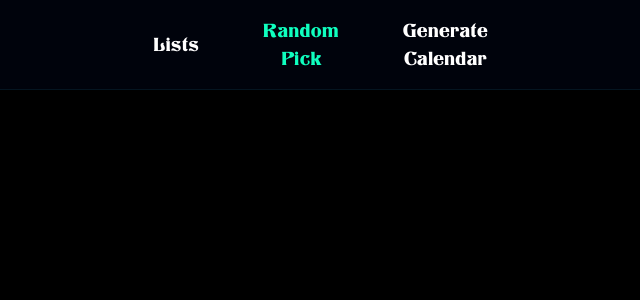
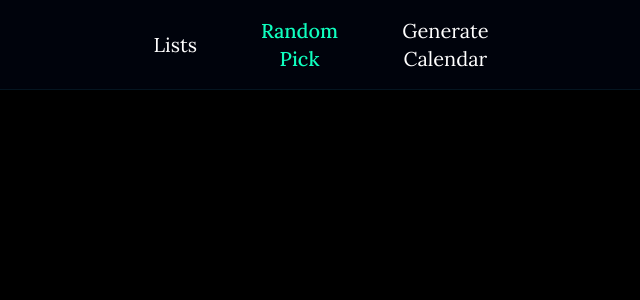
Before and after one commit to Sandoramix/whoisnext, a Next.js app: page / in a window 1280 px wide. Shown: the top 300 px of the page, without its empty margins (319-959 px from the left). Built offline with nearby package versions, Linux system fonts and the light colour scheme.

Commit message:
customized scrollbar

```diff
--- a/src/styles/globals.css
+++ b/src/styles/globals.css
@@ -14,6 +14,22 @@
 }
 
 @font-face {
-  src: url("./fonts/Titania-Regular.ttf");
+  src: url("./fonts/lora/Lora-VariableFont_wght.ttf");
   font-family: "main";
 }
+
+*::-webkit-scrollbar {
+  -webkit-appearance: none;
+  background: #000;
+}
+*::-webkit-scrollbar:vertical {
+  width: 8px;
+}
+*::-webkit-scrollbar:horizontal {
+  height: 8px;
+}
+*::-webkit-scrollbar-thumb {
+  border-radius: 1rem;
+  /*border: 2px solid white;  should match background, can't be transparent */
+  background-color: white;
+}
```
